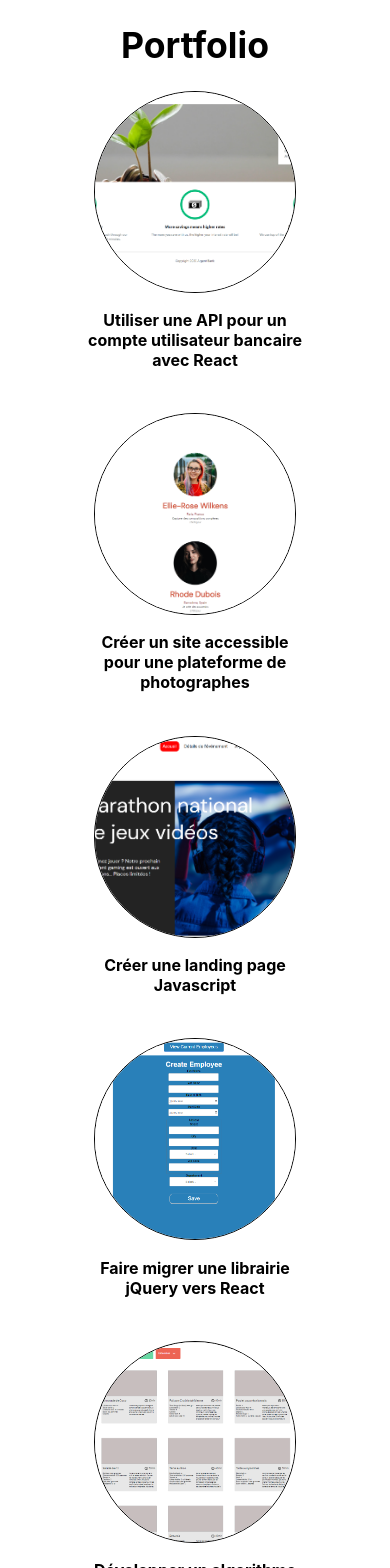
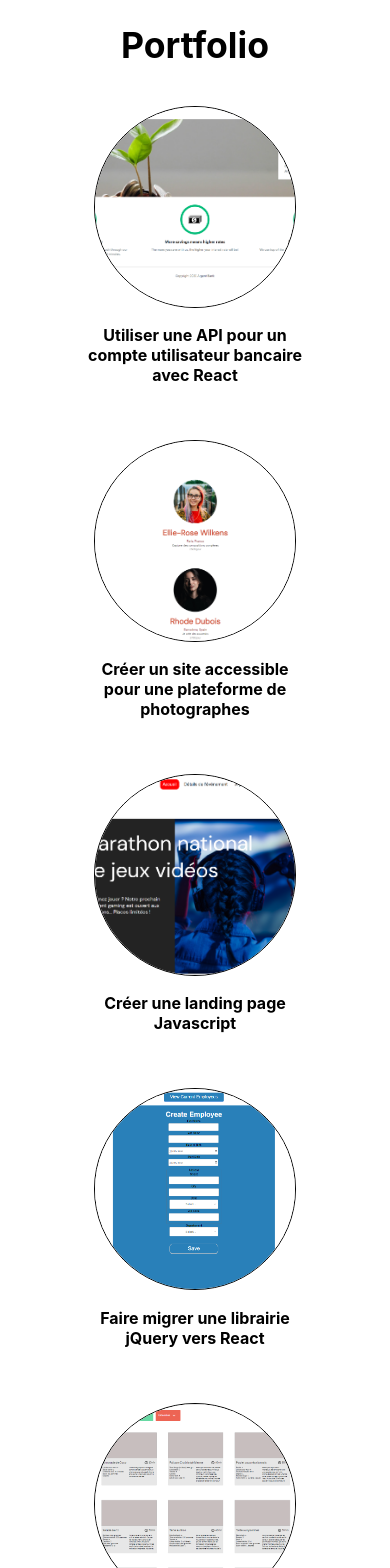
Before and after one commit to citymer/portfolio, a React (Create React App) app: page / in a window 390 px wide. Shown: the top 1568 px of the page. Built offline with nearby package versions, Linux system fonts and the light colour scheme.

Commit message:
ajout baground + amelioration responsive

```diff
--- a/src/App.css
+++ b/src/App.css
@@ -16,13 +16,16 @@
   display: grid;
   grid-template-columns: 1fr 1fr 1fr 1fr;
   gap: 30px;
+  height: 995px;
 }
+
 .taille {
   width: 200px;
   height: 200px;
   border-radius: 50%;
   border: black solid 1px;
   object-fit: cover;
+  margin-top: 15px;
 }
 h1 {
   color: black;
@@ -30,14 +33,29 @@ h1 {
 a {
   text-decoration: none;
 }
+.link {
+  transition-duration: 1s;
+}
+.link:hover {
+  background-color: beige;
+  border-radius: 25px;
+}
 h2 {
   font-size: 16px;
   color: black;
   width: 225px;
+  margin-bottom: 10px;
+}
+.contentGithub {
+  height: 40px;
 }
 .github {
   width: 300px;
-  margin-top: 40px;
+  margin-top: 30px;
+  margin-bottom: 30px;
+}
+.github:hover {
+  width: 320px;
 }
 /* ---------------  RESPONSIVE ----------- */
 
@@ -50,9 +68,19 @@ h2 {
   .alignement {
     grid-template-columns: 1fr 1fr;
   }
+  .App-header {
+    justify-content: flex-start;
+    height: 1800px;
+  }
+  .github {
+    margin-top: 610px;
+  }
 }
 @media screen and (max-width: 576px) {
   .alignement {
     grid-template-columns: 1fr;
   }
+  .github {
+    margin-top: 1920px;
+  }
 }
--- a/src/App.js
+++ b/src/App.js
@@ -102,7 +102,7 @@ function App() {
             <h2>Développer un tableau de bord d'analytics avec React</h2>
           </a>
         </div>
-        <div>
+        <div className="contentGithub">
           <a href="https://github.com/citymer?tab=repositories">
             <img src={github} alt="lien github" className="github" />
           </a>
```
